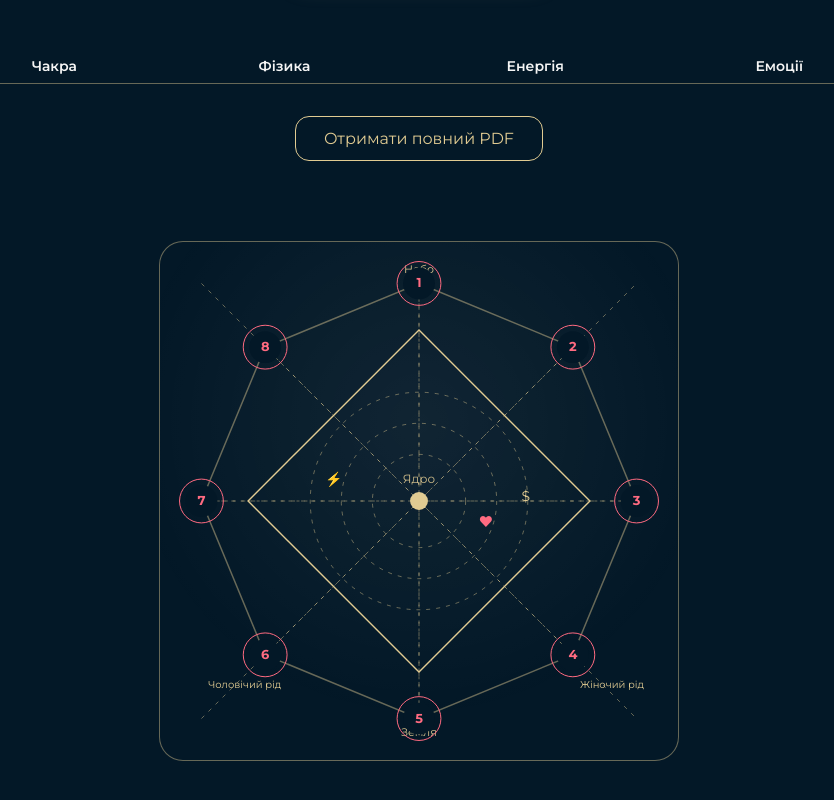
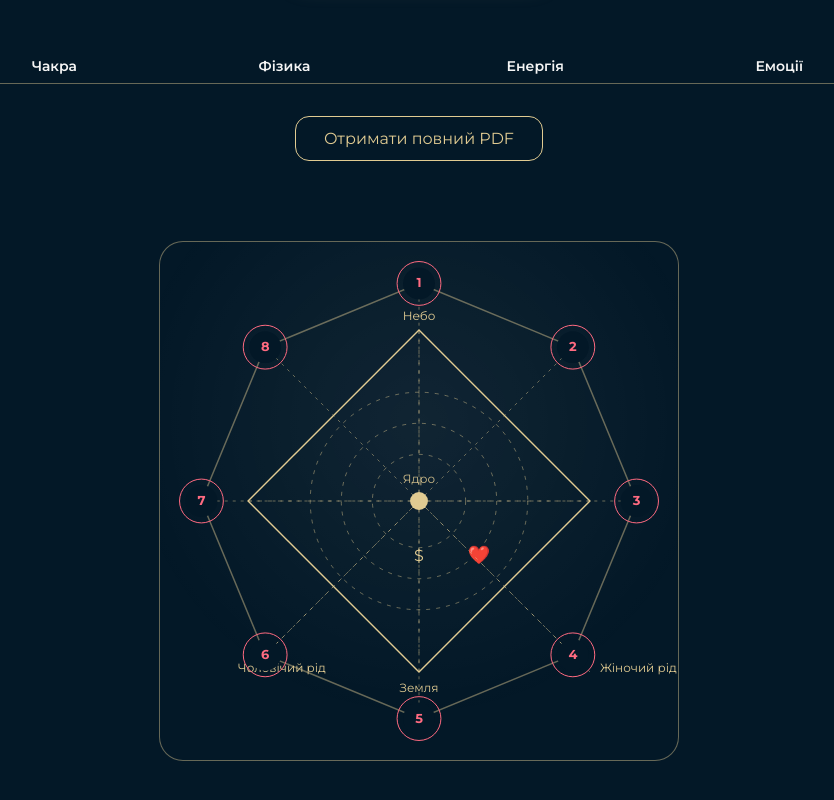
Before and after one commit to NadinMatrix/matrix-ryvok, a Next.js app: page / in a window 1280 px wide. Shown: the part 392-1192 px from the top of the page, without its empty margins (221-1055 px from the left). Built offline with nearby package versions, Linux system fonts and the light colour scheme.

Commit message:
Update ArcanaMatrixWeb.js

```diff
--- a/components/ArcanaMatrixWeb.js
+++ b/components/ArcanaMatrixWeb.js
@@ -13,12 +13,10 @@ export default function ArcanaMatrixWeb({ size = 520, values = [] }) {
   const cx = size / 2;
   const cy = size / 2;
 
-  // зовнішній радіус восьмикутника
   const rOuter = size * 0.42;
-  // внутрішній квадрат (для родових / духовних енергій)
   const rInner = size * 0.33;
 
-  // 8 вершин восьмикутника
+  // --- 8 вершин ---
   const points = useMemo(() => {
     const arr = [];
     for (let i = 0; i < 8; i++) {
@@ -26,17 +24,16 @@ export default function ArcanaMatrixWeb({ size = 520, values = [] }) {
       arr.push({
         x: cx + rOuter * Math.cos(a),
         y: cy + rOuter * Math.sin(a),
-        ang: a,
       });
     }
     return arr;
   }, [cx, cy, rOuter]);
 
-  // 4 вершини ВНУТРІШНЬОГО ПРЯМОГО квадрата
+  // --- квадрат ---
   const square = useMemo(() => {
     const arr = [];
     for (let i = 0; i < 4; i++) {
-      const a = -Math.PI / 2 + (i * 2 * Math.PI) / 4; // 0°, 90°, 180°, 270°
+      const a = -Math.PI / 2 + (i * 2 * Math.PI) / 4;
       arr.push({
         x: cx + rInner * Math.cos(a),
         y: cy + rInner * Math.sin(a),
@@ -45,16 +42,14 @@ export default function ArcanaMatrixWeb({ size = 520, values = [] }) {
     return arr;
   }, [cx, cy, rInner]);
 
-  // орбіти для глибин (для майбутніх 22 енергій)
-  const orbits = [0.18, 0.30, 0.42];
-
   return (
     <div
       style={{
         width: '100%',
         display: 'flex',
         justifyContent: 'center',
-        margin: '40px auto 0',
+        alignItems: 'center',
+        margin: '40px auto',
       }}
     >
       <svg
@@ -70,8 +65,9 @@ export default function ArcanaMatrixWeb({ size = 520, values = [] }) {
           border: `1px solid ${COLORS.line}`,
         }}
       >
+
         {/* орбіти */}
-        {orbits.map((k, i) => (
+        {[0.18, 0.30, 0.42].map((k, i) => (
           <circle
             key={i}
             cx={cx}
@@ -83,93 +79,61 @@ export default function ArcanaMatrixWeb({ size = 520, values = [] }) {
           />
         ))}
 
-        {/* головний хрест: небо / земля, ліва / права півсфера */}
-        {/* вертикаль */}
+        {/* восьмикутник */}
+        <polygon
+          points={points.map(p => `${p.x},${p.y}`).join(' ')}
+          fill="none"
+          stroke={COLORS.line}
+          strokeWidth="1.5"
+        />
+
+        {/* квадрат */}
+        <polygon
+          points={square.map(p => `${p.x},${p.y}`).join(' ')}
+          fill="none"
+          stroke={COLORS.gold}
+          strokeWidth="1.4"
+        />
+
+        {/* вертикаль НЕБО–ЗЕМЛЯ */}
         <line
           x1={cx}
-          y1={cy - rOuter}
+          y1={cy - rInner}
           x2={cx}
-          y2={cy + rOuter}
+          y2={cy + rInner}
           stroke={COLORS.line}
           strokeDasharray="4 6"
         />
+        <text
+          x={cx}
+          y={cy - rInner - 10}
+          textAnchor="middle"
+          fill={COLORS.gold}
+          fontSize="12"
+        >
+          Небо
+        </text>
+        <text
+          x={cx}
+          y={cy + rInner + 20}
+          textAnchor="middle"
+          fill={COLORS.gold}
+          fontSize="12"
+        >
+          Земля
+        </text>
+
         {/* горизонталь */}
         <line
-          x1={cx - rOuter}
+          x1={cx - rInner}
           y1={cy}
-          x2={cx + rOuter}
+          x2={cx + rInner}
           y2={cy}
           stroke={COLORS.line}
           strokeDasharray="4 6"
         />
 
-        {/* діагоналі: чоловічий / жіночий рід */}
-        {/* чоловічий рід — ліва діагональ */}
-        <line
-          x1={cx - rOuter}
-          y1={cy + rOuter}
-          x2={cx + rOuter}
-          y2={cy - rOuter}
-          stroke={COLORS.line}
-          strokeDasharray="4 6"
-        />
-        {/* жіночий рід — права діагональ */}
-        <line
-          x1={cx - rOuter}
-          y1={cy - rOuter}
-          x2={cx + rOuter}
-          y2={cy + rOuter}
-          stroke={COLORS.line}
-          strokeDasharray="4 6"
-        />
-
-        {/* підписи НЕБО / ЗЕМЛЯ */}
-        <text
-          x={cx}
-          y={cy - rOuter - 10}
-          textAnchor="middle"
-          fill={COLORS.gold}
-          fontSize="11"
-        >
-          Небо
-        </text>
-        <text
-          x={cx}
-          y={cy + rOuter + 18}
-          textAnchor="middle"
-          fill={COLORS.gold}
-          fontSize="11"
-        >
-          Земля
-        </text>
-
-        {/* підписи РОДОВИХ ЛІНІЙ (акуратно, без «наляпано») */}
-        <text
-          x={cx - rInner - 40}
-          y={cy + rInner + 16}
-          fill={COLORS.gold}
-          fontSize="10"
-        >
-          Чоловічий рід
-        </text>
-        <text
-          x={cx + rInner - 10}
-          y={cy + rInner + 16}
-          fill={COLORS.gold}
-          fontSize="10"
-        >
-          Жіночий рід
-        </text>
-
-        {/* ВНУТРІШНІЙ ПРЯМИЙ КВАДРАТ */}
-        <polygon
-          points={square.map((p) => `${p.x},${p.y}`).join(' ')}
-          fill="none"
-          stroke={COLORS.gold}
-          strokeWidth="1.4"
-        />
-
-        {/* ЦЕНТР – ЯДРО */}
+        {/* центр */}
         <circle cx={cx} cy={cy} r={9} fill={COLORS.gold} />
         <text
           x={cx}
@@ -182,20 +146,71 @@ export default function ArcanaMatrixWeb({ size = 520, values = [] }) {
           Ядро
         </text>
 
-        {/* 8 зовнішніх арканів по восьмикутнику */}
-        <polygon
-          points={points.map((p) => `${p.x},${p.y}`).join(' ')}
-          fill="none"
+        {/* --- РОДОВІ ЛІНІЇ --- */}
+        {/* Чоловічий (зліва вниз) */}
+        <line
+          x1={cx}
+          y1={cy}
+          x2={cx - rInner}
+          y2={cy + rInner}
           stroke={COLORS.line}
-          strokeWidth="1.5"
+          strokeDasharray="4 6"
         />
+        <text
+          x={cx - rInner - 10}
+          y={cy + rInner}
+          fill={COLORS.gold}
+          fontSize="12"
+        >
+          Чоловічий рід
+        </text>
 
+        {/* Жіночий (справа вниз) */}
+        <line
+          x1={cx}
+          y1={cy}
+          x2={cx + rInner}
+          y2={cy + rInner}
+          stroke={COLORS.line}
+          strokeDasharray="4 6"
+        />
+        <text
+          x={cx + rInner + 10}
+          y={cy + rInner}
+          fill={COLORS.gold}
+          fontSize="12"
+        >
+          Жіночий рід
+        </text>
+
+        {/* --- ІКОНКИ ($ і ❤️) --- */}
+        {/* $ — нижче горизонталі по центру */}
+        <text
+          x={cx}
+          y={cy + rInner * 0.35}
+          textAnchor="middle"
+          fill={COLORS.gold}
+          fontSize="16"
+        >
+          $
+        </text>
+
+        {/* ❤️ — нижній правий сектор */}
+        <text
+          x={cx + rInner * 0.35}
+          y={cy + rInner * 0.35}
+          textAnchor="middle"
+          fill={COLORS.dot}
+          fontSize="18"
+        >
+          ❤️
+        </text>
+
+        {/* 8 точок арканів */}
         {points.map((p, i) => {
-          // поки заглушки 1..8 — потім сюди заведемо реальні значення
           const v = values[i] ?? i + 1;
           return (
             <g key={i}>
-              {/* промінь до центру */}
               <line
                 x1={cx}
                 y1={cy}
@@ -204,16 +219,8 @@ export default function ArcanaMatrixWeb({ size = 520, values = [] }) {
                 stroke={COLORS.line}
                 strokeDasharray="3 5"
               />
-              {/* подвійне коло */}
               <circle cx={p.x} cy={p.y} r={16} fill={COLORS.bg} />
-              <circle
-                cx={p.x}
-                cy={p.y}
-                r={22}
-                fill="none"
-                stroke={COLORS.dot}
-              />
-              {/* номер аркану */}
+              <circle cx={p.x} cy={p.y} r={22} fill="none" stroke={COLORS.dot} />
               <text
                 x={p.x}
                 y={p.y + 4}
@@ -227,35 +234,6 @@ export default function ArcanaMatrixWeb({ size = 520, values = [] }) {
             </g>
           );
         })}
-
-        {/* МІСЦЯ ДЛЯ АВТОРСЬКИХ ІКОНОК (❤️, $, ⚡) – акуратно, без перевантаження */}
-        {/* приклад: іконка любові трохи нижче центру */}
-        <text
-          x={cx + rInner * 0.35}
-          y={cy + rInner * 0.15}
-          fontSize="14"
-          fill={COLORS.dot}
-        >
-          ❤
-        </text>
-        {/* приклад: фінанси правіше від центру */}
-        <text
-          x={cx + rInner * 0.6}
-          y={cy}
-          fontSize="14"
-          fill={COLORS.gold}
-        >
-          $
-        </text>
-        {/* приклад: енергія / трансформація вище центру */}
-        <text
-          x={cx - rInner * 0.55}
-          y={cy - rInner * 0.1}
-          fontSize="14"
-          fill={COLORS.accent}
-        >
-          ⚡
-        </text>
       </svg>
     </div>
   );
```
